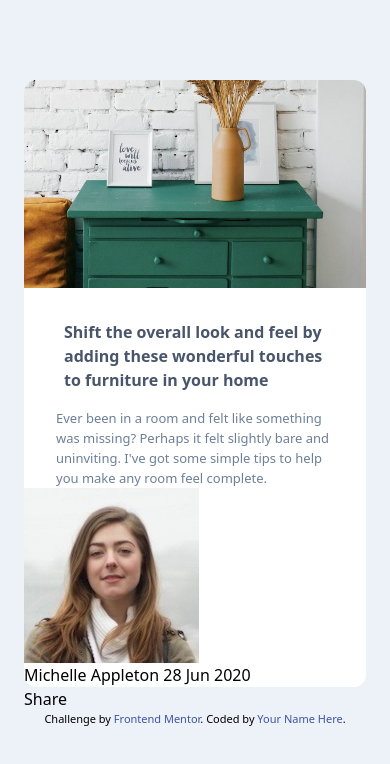
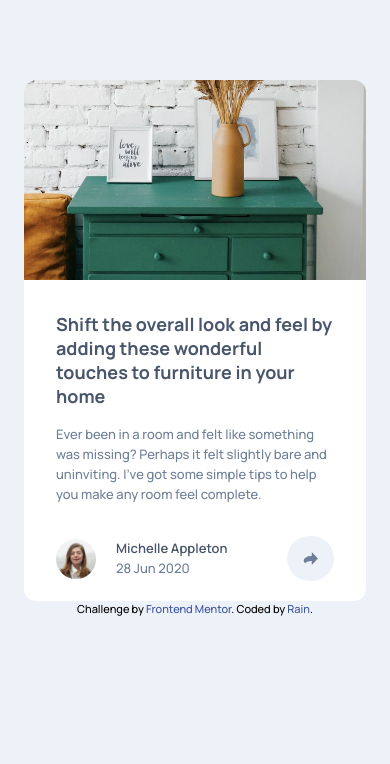
Before and after one commit to rovyhonolario53-code/article-preview-component, a plain HTML site: page index.html in a window 390 px wide. Drawn offline with nearby package versions, Linux system fonts and the light colour scheme.

Commit message:
finished mobile design draft

```diff
--- a/index.html
+++ b/index.html
@@ -9,7 +9,7 @@
   <style type = "text/tailwindcss">
     @font-face {
       font-family: Manrope;
-      src: url(https://fonts.google.com/specimen/Manrope);
+      src: url(./fonts/Manrope-VariableFont_wght.ttf);
       font-weight: 500 700;
       font-style: normal;
       font-display: swap;
@@ -34,35 +34,29 @@
     .attribution a { color: hsl(228, 45%, 44%); }
   </style>
 </head>
-<body class = "px-6 py-20 bg-light text-md">
+<body class = "px-6 py-20 bg-light font-manrope text-[13px]">
   <article class = "bg-white rounded-xl">
-    <img class = "rounded-t-xl w-full h-52 object-cover " src="images/drawers.jpg" alt="drawers">
-    <h1 class = " text-left px-10 pt-8 pb-4 font-bold text-dark w-full">Shift the overall look and feel by adding these wonderful
-  touches to furniture in your home</h1>
-    <p class = "px-8 text-desaturated leading-5 text-left text-[13px]">Ever been in a room and felt like something was missing? Perhaps
+    <img class = "rounded-t-xl w-full h-[200px] object-cover " src="images/drawers.jpg" alt="drawers">
+    <div class = "px-8">
+      <h1 class = "text-left pt-8 pb-4 font-bold text-dark text-[18px] leading-6 m-0 w-full">Shift the overall look and feel by adding these wonderful
+    touches to furniture in your home</h1>
+    <p class = "text-desaturated leading-5 text-left text-[13px] m-0">Ever been in a room and felt like something was missing? Perhaps
     it felt slightly bare and uninviting. I've got some simple tips
     to help you make any room feel complete.</p>
-    <footer>
-      <img src="images/avatar-michelle.jpg" alt="">
-      <span>Michelle Appleton</span>
-      <time datetime="">28 Jun 2020</time>
+    </div>
+    <footer class = "flex flex-row px-8 pt-8 pb-5 items-center justify-between">
+      <img class = "w-10 h-10 rounded-full" src="images/avatar-michelle.jpg" alt="">
+      <div class = "flex flex-col pl-5 flex-1">
+        <span class = "font-semibold  text-dark">Michelle Appleton</span>
+        <time datetime="" class = "text-desaturated">28 Jun 2020</time>
+      </div>
+      <img class = "p-4 rounded-full bg-light" src="images/icon-share.svg" alt="share">
       </footer>
-
-
     </article>
-
-
-
-
-
-
-
-
-  Share
 
   <footer class="attribution">
     Challenge by <a href="https://www.frontendmentor.io?ref=challenge">Frontend Mentor</a>.
-    Coded by <a href="#">Your Name Here</a>.
+    Coded by <a href="#">Rain</a>.
   </footer>
   <script src = "script.js"></script>
 </body>
```
Also changed, not shown: fonts/Manrope-VariableFont_wght.ttf (added).
